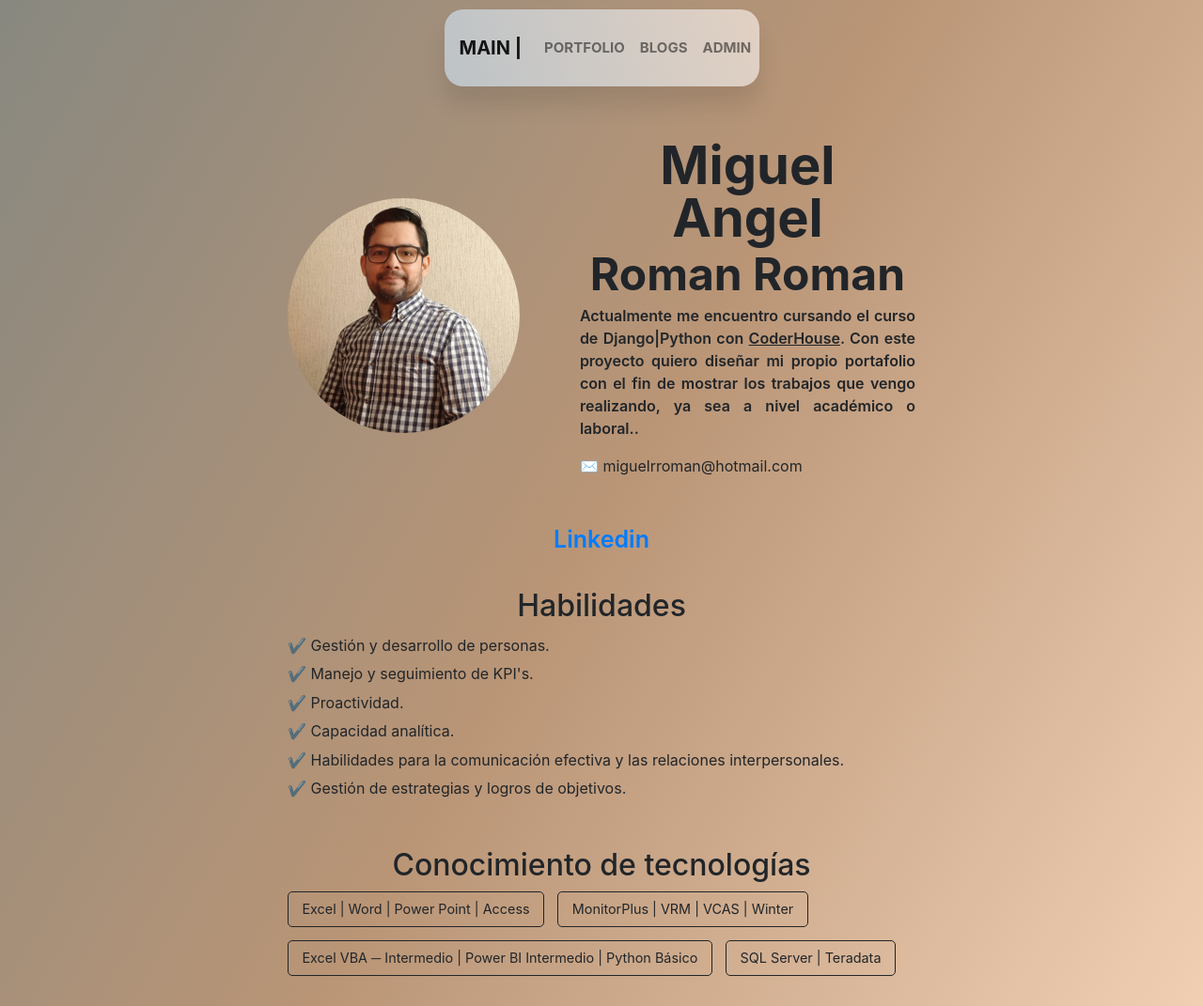
After one commit to MiguelRomanR/Entrega1Roman, a Django app: page /aboutme/ in a window 1280 px wide. The commit adds this page. Shown: the whole page at 94% size. Run offline with Django 4.2, Linux system fonts and the light colour scheme.

Commit message:
Se actualiza el código y se ordena para que sea mejor legible, tbn se agrega la pagina del about me

```diff
--- a/my_portfolio/my_portfolio/urls.py
+++ b/my_portfolio/my_portfolio/urls.py
@@ -15,7 +15,7 @@ Including another URLconf
 """
 from django.contrib import admin
 from django.urls import path, include
-from my_portfolio.views import welcome
+from my_portfolio.views import welcome, about_me
 
 urlpatterns = [
     path("admin/", admin.site.urls),
@@ -23,4 +23,5 @@ urlpatterns = [
     path('welcome/', welcome, name='welcome'),
     path("projects/", include("projects.urls")),
     path("blog/", include("blog.urls")),
+    path("aboutme/", about_me, name="aboutme")
 ]
--- a/my_portfolio/my_portfolio/views.py
+++ b/my_portfolio/my_portfolio/views.py
@@ -3,3 +3,7 @@ from django.shortcuts import render
 
 def welcome(request):
     return render(request, 'welcome.html', context={})
+
+
+def about_me(request):
+    return render(request, 'aboutme.html', context={})
--- /dev/null
+++ b/my_portfolio/templates/aboutme.html
@@ -0,0 +1,277 @@
+<!DOCTYPE html>
+<html lang="en">
+
+<head>
+    <meta charset="UTF-8">
+    <meta http-equiv="X-UA-Compatible" content="IE=edge">
+    <meta name="viewport" content="width=device-width, initial-scale=1.0">
+    <title>About Me</title>
+    <link rel="stylesheet" href="https://cdn.jsdelivr.net/npm/bootstrap@4.6.2/dist/css/bootstrap.min.css"
+        integrity="sha384-xOolHFLEh07PJGoPkLv1IbcEPTNtaed2xpHsD9ESMhqIYd0nLMwNLD69Npy4HI+N" crossorigin="anonymous">
+</head>
+
+<style>
+    * {
+        box-sizing: border-box;
+        margin: 0;
+        padding: 0;
+    }
+
+    body {
+        background-image: linear-gradient(120deg, #888880, #b99576, #f0cfb3);
+    }
+
+    nav {
+        background-image: linear-gradient(250deg, #E2D1C3, #bdc3c7);
+        position: relative;
+        margin: 10px auto 0;
+        width: 335px;
+        /* height: 45px; */
+        border-radius: 20px;
+        font-size: 0;
+        box-shadow: 0 20px 25px 0 rgba(0, 0, 0, .1);
+    }
+
+    nav a {
+        font-size: 15px;
+        font-weight: bold;
+        text-transform: uppercase;
+        text-decoration: none;
+        line-height: 50px;
+        position: relative;
+        z-index: 1;
+        display: inline-block;
+        text-align: center;
+    }
+
+    h1 {
+        text-align: center;
+    }
+
+    h2 {
+        text-align: center;
+    }
+
+    h1 span {
+        /* background-color: rgb(246, 232, 232); */
+        font-family: Arial, Helvetica, sans-serif;
+        font-size: 40px;
+    }
+
+    h2 span {
+        /* background-color: rgb(246, 232, 232); */
+        font-family: Arial, Helvetica, sans-serif;
+        font-size: 30px;
+        width: 300px;
+        padding: 50px;
+        margin: 20px;
+    }
+
+    .center {
+        position: relative;
+        top: -35px;
+        display: block;
+        margin-left: auto;
+        margin-right: auto;
+        width: 50%;
+    }
+
+    p,
+    span,
+    li {
+        color: var(--secondaryTextColor);
+        font-size: 1em;
+    }
+
+    a {
+        text-decoration: none;
+        color: solid;
+        font-weight: 500;
+        font-size: 25px;
+    }
+
+    li {
+        line-height: 1.9em;
+    }
+
+    #container--main {
+        max-width: 700px;
+        margin: 0 auto;
+        padding: 1em;
+    }
+
+    .section--page {
+        padding-top: 1em;
+        padding-bottom: 1em;
+    }
+
+    #wrapper--hero {
+        display: flex;
+        align-items: center;
+        gap: 4em;
+    }
+
+    #bio,
+    a {
+        font-weight: 600;
+        text-align: justify;
+    }
+
+    #user-name {
+        font-size: 56px;
+        line-height: 1em;
+        text-align: center;
+        font-weight: 700;
+    }
+
+    #last-name {
+        font-size: 48px;
+        line-height: 1em;
+        text-align: center;
+        font-weight: 700;
+    }
+
+    #profile-pic {
+        width: 250px;
+        height: 250px;
+        object-fit: cover;
+        border-radius: 50%;
+    }
+
+    #socials--list {
+        /* display: flex; */
+        justify-content: space-between;
+        column-gap: 1em;
+        flex-wrap: wrap;
+        text-align: center;
+        font-weight: 700;
+    }
+
+    #qualifications--list {
+        list-style: none;
+    }
+
+    #wrapper--techstack__items {
+        display: flex;
+        flex-wrap: wrap;
+        gap: 1em;
+        font-size: 0.9em;
+        font-weight: 400;
+    }
+
+    .card--techstack {
+        border: 1px solid;
+        border-radius: 5px;
+        padding: 0.5em 1em;
+        align-items: center;
+    }
+
+    @media(max-width:600px) {
+
+        .section--page {
+            padding-top: 1em;
+            padding-bottom: 1em;
+        }
+
+        #wrapper--hero {
+            flex-direction: column;
+        }
+
+        #wrapper--hero {
+            display: flex;
+            align-items: center;
+            gap: 1em;
+        }
+
+        #profile-pic {
+            width: 200px;
+            height: 200px;
+        }
+    }
+</style>
+
+<body>
+    <nav class="navbar navbar-expand-lg navbar-light bg-light">
+        <a class="navbar-brand" href="{% url 'welcome' %}">Main |</a>
+        <button class="navbar-toggler" type="button" data-toggle="collapse" data-target="#navbarSupportedContent"
+            aria-controls="navbarSupportedContent" aria-expanded="false" aria-label="Toggle navigation">
+            <span class="navbar-toggler-icon"></span>
+        </button>
+
+        <div class="collapse navbar-collapse" id="navbarSupportedContent">
+            <ul class="navbar-nav mr-auto">
+                <li class="nav-item">
+                    <a class="nav-link" href="/projects/">Portfolio</a>
+                </li>
+                <li class="nav-item">
+                    <a class="nav-link" href="/blog/">Blogs</a>
+                </li>
+                <li class="nav-item">
+                    <a class="nav-link" href="/admin/">Admin</a>
+                </li>
+            </ul>
+        </div>
+    </nav>
+    <br>
+
+    <div id="container--main">
+
+        <section id="wrapper--hero" class="section--page">
+
+            <img id="profile-pic" src="/static/img/Perfil.jpg" alt="">
+
+            <div>
+
+                <h1 id="user-name">Miguel Angel</h1>
+                <h1 id="last-name">Roman Roman</h1>
+                <p id="bio">Actualmente me encuentro cursando el curso de Django|Python con <u>CoderHouse</u>. Con este
+                    proyecto quiero diseñar mi propio portafolio con el fin de mostrar los trabajos que vengo
+                    realizando, ya sea a nivel académico o laboral..</p>
+                <p id="email">✉️ miguelrroman@hotmail.com</p>
+
+            </div>
+
+        </section>
+
+        <section class="section--page">
+
+            <div id="socials--list">
+                <a href="https://www.linkedin.com/in/miguelromanr" target="_blank">Linkedin</a>
+            </div>
+
+        </section>
+
+        <section class="section--page">
+
+            <h2>Habilidades</h2>
+            <ul id="qualifications--list">
+                <li>✔️ Gestión y desarrollo de personas.</li>
+                <li>✔️ Manejo y seguimiento de KPI's.</li>
+                <li>✔️ Proactividad.</li>
+                <li>✔️ Capacidad analítica.</li>
+                <li>✔️ Habilidades para la comunicación efectiva y las relaciones interpersonales.</li>
+                <li>✔️ Gestión de estrategias y logros de objetivos.</li>
+
+            </ul>
+
+        </section>
+
+        <section class="section--page">
+
+            <h2>Conocimiento de tecnologías</h2>
+
+            <div id="wrapper--techstack__items">
+                <div class="card--techstack"><span>Excel | Word | Power Point | Access</span></div>
+                <div class="card--techstack"><span>MonitorPlus | VRM | VCAS | Winter</span></div>
+                <div class="card--techstack"><span>Excel VBA ─ Intermedio | Power BI Intermedio | Python Básico</span>
+                </div>
+                <div class="card--techstack"><span>SQL Server | Teradata</span></div>
+            </div>
+
+        </section>
+
+    </div>
+
+</body>
+
+</html>
```
Also changed, not shown: my_portfolio/templates/welcome.html (+13 -11 lines), my_portfolio/projects/static/img/Perfil.jpg (added).
